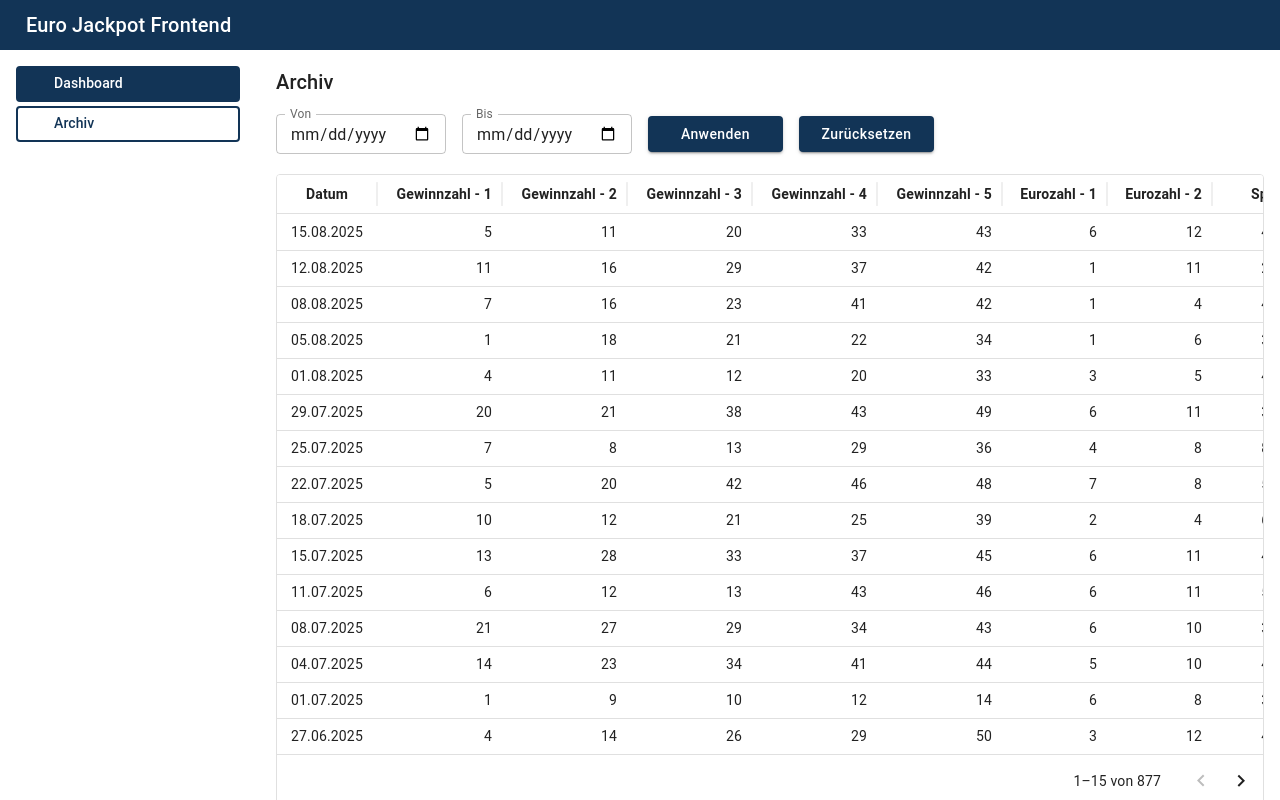
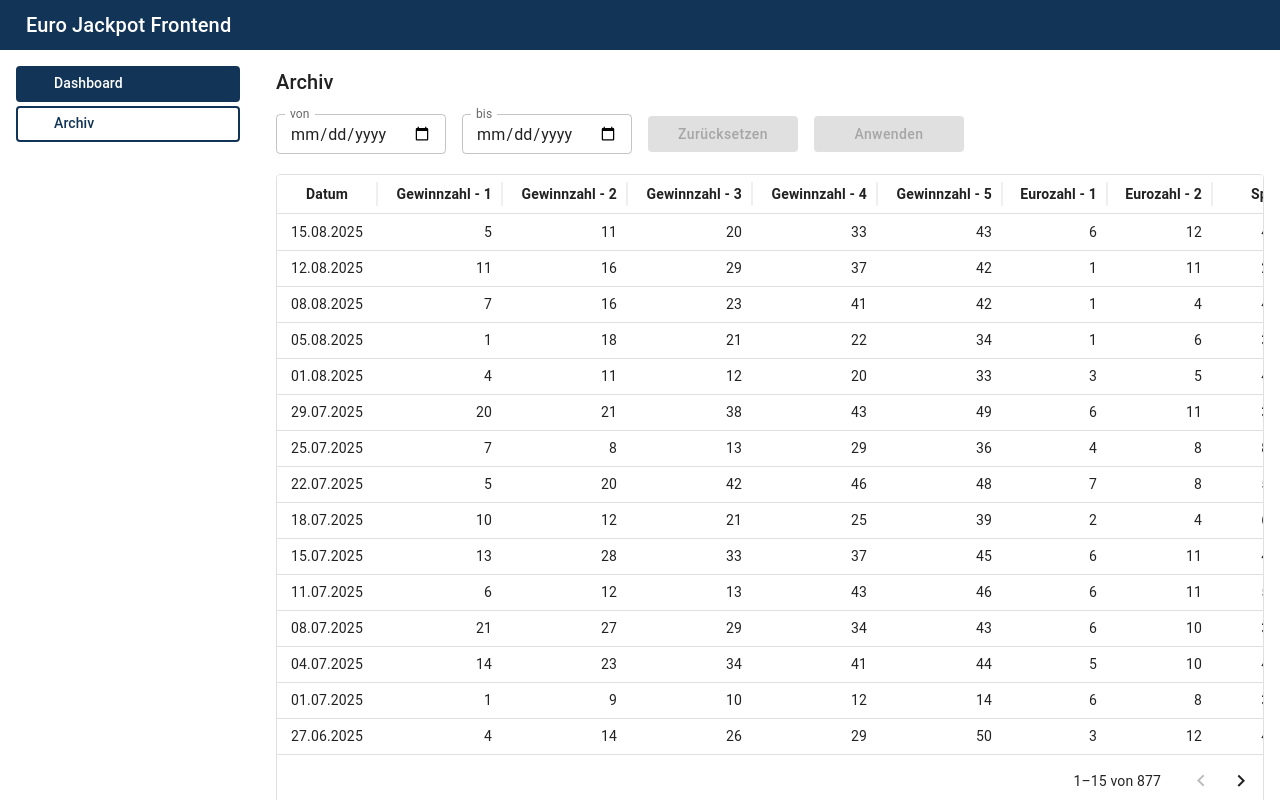
Before and after one commit to thebuoyant/euro-jackpot-frontend, a Next.js app: page /archive in a window 1280 px wide. Built offline with nearby package versions, Linux system fonts and the light colour scheme; some icons are missing.

Commit message:
EJF-21 Improve archive toolbar

```diff
--- a/src/app/_app-constants/app-typo.const.ts
+++ b/src/app/_app-constants/app-typo.const.ts
@@ -41,6 +41,12 @@
           actionDrawDetails: "Details der Ziehung",
         },
       },
+      toolbar: {
+        labelFrom: "von",
+        labelTo: "bis",
+        buttonLabelApply: "Anwenden",
+        buttonLabelReset: "Zurücksetzen",
+      },
     },
   },
 };
--- a/src/app/archive/ArchiveToolbar.tsx
+++ b/src/app/archive/ArchiveToolbar.tsx
@@ -2,6 +2,7 @@
 
 import React from "react";
 import { Box, Button, TextField } from "@mui/material";
+import { APP_TYPO_CONST } from "../_app-constants/app-typo.const";
 
 export type ArchiveDateRange = {
   from: string | null; // yyyy-MM-dd (native date input)
@@ -32,34 +33,41 @@
       }}
     >
       <TextField
-        label="Von"
+        label={APP_TYPO_CONST.pages.archive.toolbar.labelFrom}
         type="date"
         value={value.from ?? ""}
         onChange={(e) => onChange({ ...value, from: e.target.value || null })}
         InputLabelProps={{ shrink: true }}
         size="small"
+        sx={{ width: "170px" }}
       />
       <TextField
-        label="Bis"
+        label={APP_TYPO_CONST.pages.archive.toolbar.labelTo}
         type="date"
         value={value.to ?? ""}
         onChange={(e) => onChange({ ...value, to: e.target.value || null })}
         InputLabelProps={{ shrink: true }}
         size="small"
+        sx={{ width: "170px" }}
       />
       <Button
         variant="contained"
-        onClick={onApply}
-        sx={{ textTransform: "none", width: "135px" }}
+        color="inherit"
+        onClick={onClear}
+        sx={{ textTransform: "none", width: "150px" }}
+        disableElevation
+        disabled
       >
-        Anwenden
+        {APP_TYPO_CONST.pages.archive.toolbar.buttonLabelReset}
       </Button>
       <Button
         variant="contained"
-        onClick={onClear}
-        sx={{ textTransform: "none", width: "135px" }}
+        onClick={onApply}
+        sx={{ textTransform: "none", width: "150px" }}
+        disableElevation
+        disabled
       >
-        Zurücksetzen
+        {APP_TYPO_CONST.pages.archive.toolbar.buttonLabelApply}
       </Button>
     </Box>
   );
```
